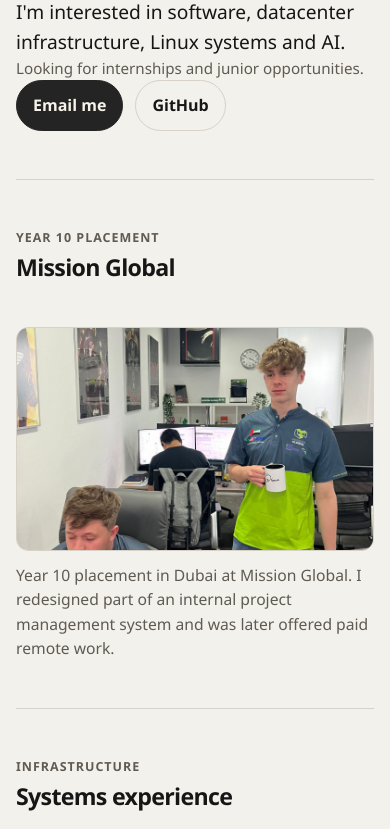
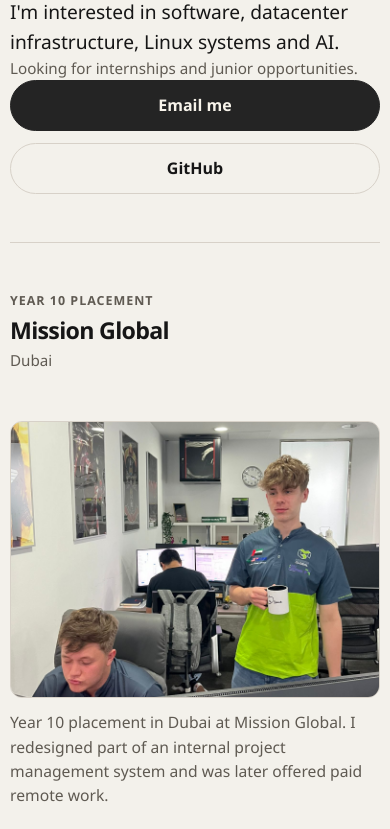
Before and after one commit to stackwill/williamhanlon.com, a website built with Vite: page index.html in a window 390 px wide. Shown: the part 118-947 px from the top of the page. Built offline with nearby package versions, Linux system fonts and the light colour scheme.

Commit message:
feat: refine mobile layout and portfolio copy structure

```diff
--- a/src/content/site.ts
+++ b/src/content/site.ts
@@ -20,7 +20,7 @@ export const siteData = {
   availability: "Looking for internships and junior opportunities.",
   contact: {
     email: "willliamjhanlon@icloud.com",
-    github: "https://github.com/stackwill"
+    github: "https://github.com/stackwill",
   },
   placement: {
     eyebrow: "Year 10 placement",
@@ -32,7 +32,7 @@ export const siteData = {
     caption:
       "Year 10 placement in Dubai at Mission Global. I redesigned part of an internal project management system and was later offered paid remote work.",
     summary:
-      "This is the strongest proof point on the site and should sit directly under the intro."
+      "This is the strongest proof point on the site and should sit directly under the intro.",
   },
   infrastructure: [
     "I run Proxmox VE on my own hardware at home.",
@@ -40,18 +40,18 @@ export const siteData = {
     "I run a home media setup that my family uses regularly.",
     "I use Linux daily and have worked across Arch, Ubuntu and Ubuntu Server.",
     "I have hands-on experience with systemd, permissions, services, SSH, Docker Compose and Ansible.",
-    "I have worked with networking basics including DNS, DHCP and static assignment."
+    "I have worked with networking basics including DNS, DHCP and static assignment.",
   ],
   delivery: [
     "I have built CI/CD workflows with GitHub Actions.",
     "I push built Docker images to GHCR and deploy them remotely to a Proxmox VM.",
-    "I have experimented with GitOps and with k3s or k8s."
+    "I have experimented with GitOps and with k3s or k8s.",
   ],
   ai: [
     "I have had a strong interest in AI since GPT-3.",
     "I use AI development tools heavily.",
     "I have experimented with local models and used OpenRouter.",
-    "I keep up with the current model landscape and understand concepts like mixture-of-experts."
+    "I keep up with the current model landscape and understand concepts like mixture-of-experts.",
   ],
   projects: [
     {
@@ -60,14 +60,14 @@ export const siteData = {
       type: "Full stack web application",
       description:
         "A project inspired by copyparty but designed for file conversions, supporting over 150 file types locally in a single dependency-light Python script.",
-      links: [{ label: "GitHub", href: "https://github.com/stackwill/convertparty" }]
+      links: [{ label: "GitHub", href: "https://github.com/stackwill/convertparty" }],
     },
     {
       name: "ultranano",
       languages: "Rust, Lua",
       type: "CLI tool",
       description: "A Rust-based text editor with a Lua plugin engine.",
-      links: [{ label: "GitHub", href: "https://github.com/stackwill/ultranano" }]
+      links: [{ label: "GitHub", href: "https://github.com/stackwill/ultranano" }],
     },
     {
       name: "easydictate",
@@ -75,14 +75,14 @@ export const siteData = {
       type: "General purpose program",
       description:
         "A voice dictation tool using Groq's OpenWhisper API for fast dictation, with Linux integration to start on boot.",
-      links: [{ label: "GitHub", href: "https://github.com/stackwill/easydictate" }]
+      links: [{ label: "GitHub", href: "https://github.com/stackwill/easydictate" }],
     },
     {
       name: "tweak",
       languages: "Rust",
       type: "CLI tool",
       description: "A TUI for editing config files using crossterm and ratatui.",
-      links: [{ label: "GitHub", href: "https://github.com/stackwill/tweak" }]
+      links: [{ label: "GitHub", href: "https://github.com/stackwill/tweak" }],
     },
     {
       name: "older portfolio website",
@@ -92,15 +92,15 @@ export const siteData = {
         "An earlier portfolio site that is still useful as a reference point for previous work.",
       links: [
         { label: "Website", href: "https://w1.lol" },
-        { label: "GitHub", href: "https://github.com/stackwill/portfolio-os" }
-      ]
+        { label: "GitHub", href: "https://github.com/stackwill/portfolio-os" },
+      ],
     },
     {
       name: "pow",
       languages: "Go",
       type: "CLI tool",
       description: "An older Go project in a similar area to later editor work.",
-      links: [{ label: "GitHub", href: "https://github.com/stackwill/pow" }]
-    }
-  ]
+      links: [{ label: "GitHub", href: "https://github.com/stackwill/pow" }],
+    },
+  ],
 } as const;
--- a/src/main.ts
+++ b/src/main.ts
@@ -66,6 +66,7 @@ app.innerHTML = `
       <div class="section-heading">
         <p class="eyebrow">${siteData.placement.eyebrow}</p>
         <h2 id="placement-heading">${siteData.placement.company}</h2>
+        <p class="section-note">${siteData.placement.location}</p>
       </div>
       <figure class="placement-media">
         <img
--- a/src/styles.css
+++ b/src/styles.css
@@ -159,6 +159,11 @@ h3 {
   letter-spacing: -0.03em;
 }
 
+.section-note {
+  color: var(--muted);
+  font-size: 0.95rem;
+}
+
 .featured-placement {
   display: grid;
   gap: 1.5rem;
@@ -267,6 +272,30 @@ h3 {
   margin-bottom: 1rem;
 }
 
+@media (max-width: 32rem) {
+  .page-shell {
+    width: min(100% - 1.25rem, var(--max-width));
+    padding-bottom: 4rem;
+  }
+
+  .hero-actions {
+    flex-direction: column;
+  }
+
+  .button-link {
+    width: 100%;
+  }
+
+  .project-facts div {
+    grid-template-columns: 1fr;
+    gap: 0.25rem;
+  }
+
+  .placement-image {
+    aspect-ratio: 4 / 3;
+  }
+}
+
 @media (min-width: 48rem) {
   .featured-placement {
     grid-template-columns: minmax(0, 16rem) minmax(0, 1fr);
```
